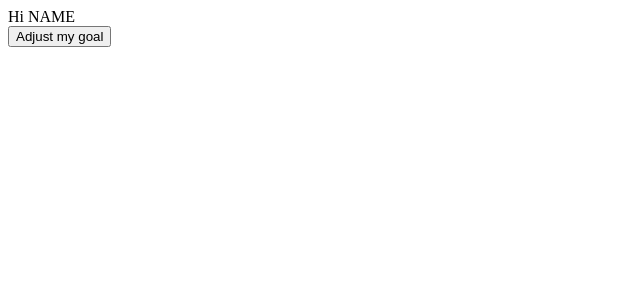
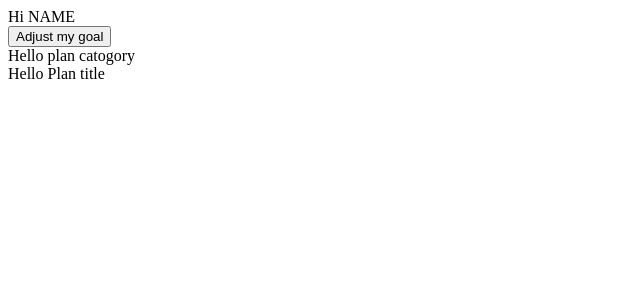
Before and after one commit to maciejk77/gg-app, a React (Create React App) app: page / in a window 1280 px wide. Shown: the top 300 px of the page, without its empty margins (0-640 px from the left). Built offline with nearby package versions, Linux system fonts and the light colour scheme.

Commit message:
component updated

```diff
--- a/src/App.js
+++ b/src/App.js
@@ -1,7 +1,7 @@
 import React, { Component } from 'react';
 import PlanInfo from './components/plan_info.js';
-// import PlanCategory from './components/plan_category.js';
-// import PlanTitle from './components/plan_title.js';
+import PlanCategory from './components/plan_category.js';
+import PlanTitle from './components/plan_title.js';
 // import PlanGoals from './components/plan_goals.js';
 
 class App extends Component {
@@ -9,9 +9,9 @@ class App extends Component {
     return (
       <div>
         <PlanInfo />
-        {/* <PlanCategory />
+        <PlanCategory />
         <PlanTitle />
-        <PlanGoals /> */}
+        {/* <PlanGoals /> */}
       </div>
     );
   }
--- /dev/null
+++ b/src/components/plan_category.js
@@ -0,0 +1,7 @@
+import React from 'react';
+
+const PlanCategory = () => {
+    return <div> Hello plan catogory</div>
+}
+
+export default PlanCategory;
--- /dev/null
+++ b/src/components/plan_title.js
@@ -0,0 +1,7 @@
+import React from  'react';
+
+const PlanTitle = () => {
+    return <div>Hello Plan title</div>
+}
+
+export default PlanTitle;
```
